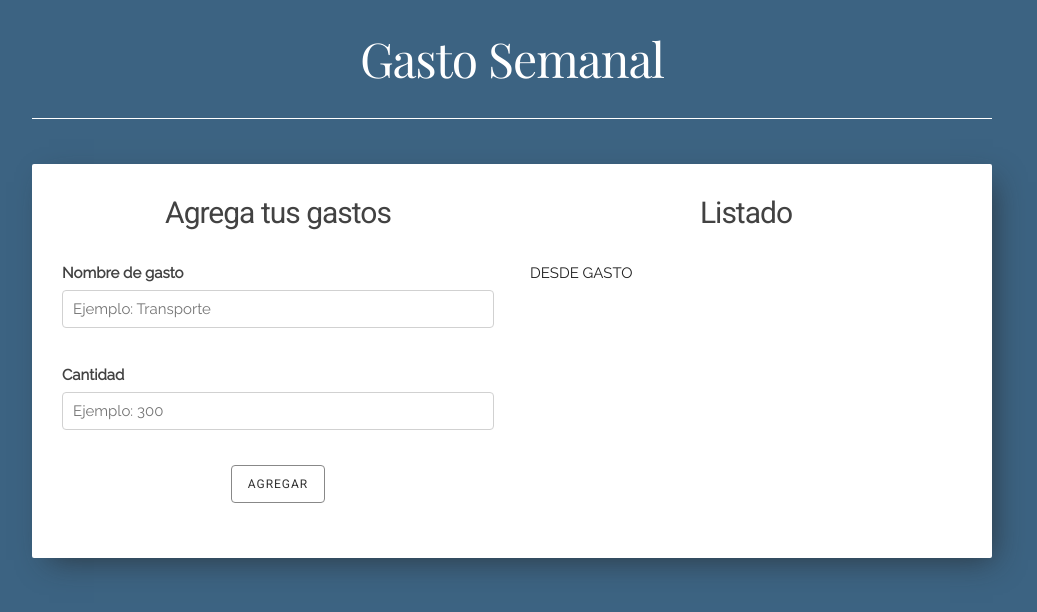
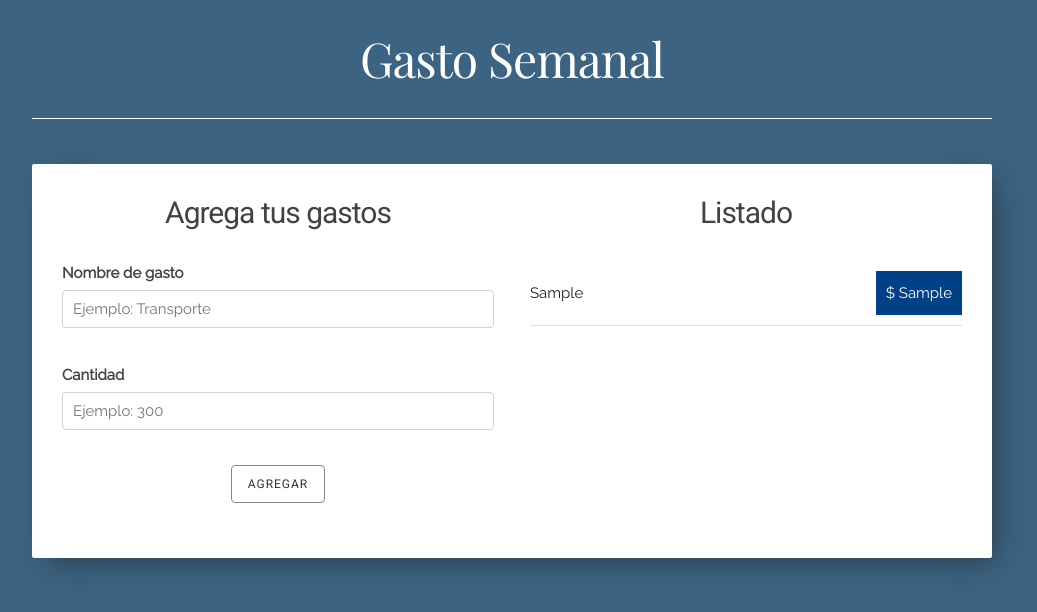
Before and after one commit to CesarRivasP/weekly-expense, a React (Create React App) app: page / in a window 1280 px wide. Both pictures are taken after typing "Sample", "Sample" into the empty fields and a click on the button "AGREGAR". Shown: the top 612 px of the page, without its empty margins (128-1165 px from the left). Built offline with nearby package versions, Linux system fonts and the light colour scheme.

Commit message:
Rnnder spendings

```diff
--- a/src/components/spending.js
+++ b/src/components/spending.js
@@ -2,8 +2,14 @@ import React, { Component } from 'react';
 
 class Spending extends Component {
   render(){
+    const { spendingName, quantitySpending } = this.props.spendings;
     return (
-      <p>DESDE GASTO</p>
+      <li className="gastos">
+        <p>
+          {spendingName}
+          <span className="gasto">$ {quantitySpending}</span>
+        </p>
+      </li>
     );
   }
 }
```
